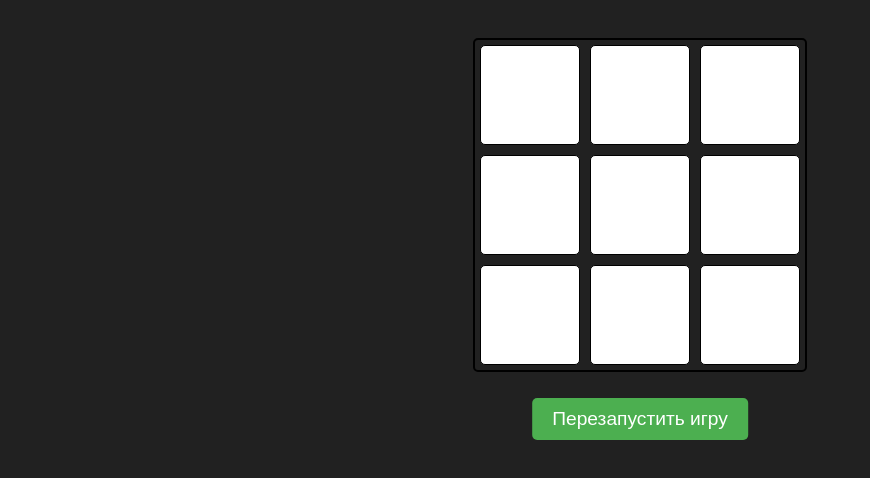
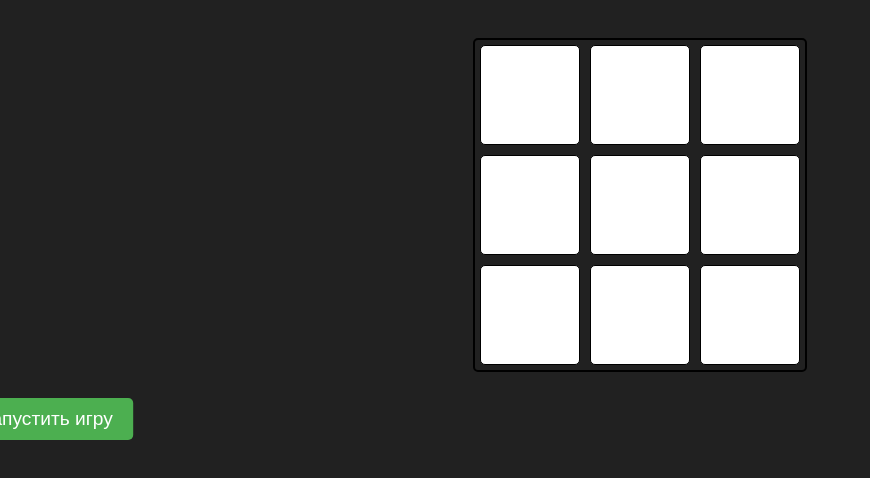
Before and after one commit to GHOST909990/tic-tac-toe, a plain HTML site: page index.html in a window 1280 px wide. Shown: the part 60-538 px from the top of the page, without its empty margins (0-870 px from the left). Drawn offline with Linux system fonts and the light colour scheme.

Commit message:
index.css

```diff
--- a/index.css
+++ b/index.css
@@ -55,7 +55,7 @@ button:disabled {
   border-radius: 5px;
   position: fixed;
   bottom: 300px;
-  left: 50%;
+  left: 25px;
   transform: translateX(-50%);
 }
 
```
